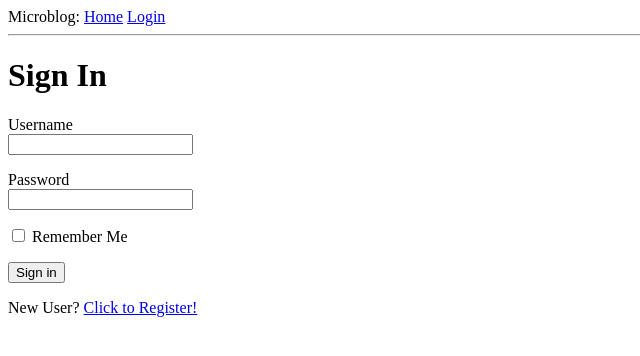
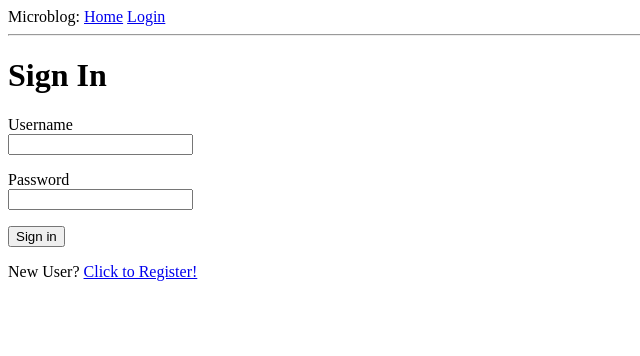
Before and after one commit to dimv36/django-microblog, a Django app: page /login in a window 1280 px wide. Shown: the top 356 px of the page, without its empty margins (0-640 px from the left). Run offline with Django 3.2, Linux system fonts and the light colour scheme.

Commit message:
Fix forms: remove remember_me

```diff
--- a/blog/forms.py
+++ b/blog/forms.py
@@ -6,11 +6,10 @@ from .models import Author
 class LoginForm(forms.Form):
     username = forms.CharField(label='Username')
     password = forms.CharField(label='Password', widget=forms.PasswordInput())
-    remember_me = forms.BooleanField(label='Remember Me', required=False)
 
 
 class RegistrationForm(UserCreationForm):
-    description = forms.CharField(label='Description', required=False, help_text='Optional')
+    about_me = forms.CharField(label='Description', required=False, help_text='Optional')
     email = forms.EmailField(label='Email address')
 
     class Meta:
--- a/blog/templates/login.html
+++ b/blog/templates/login.html
@@ -18,7 +18,6 @@
             <span style="color: red;">[{{ error }}]</span>
             {% endfor %}
         </p>
-        <p>{{ form.remember_me }} {{ form.remember_me.label }}</p>
         <input type="submit" value="Sign in">
     </form>
     <p>New User? <a href="{% url 'signup' %}">Click to Register!</a></p>
```
